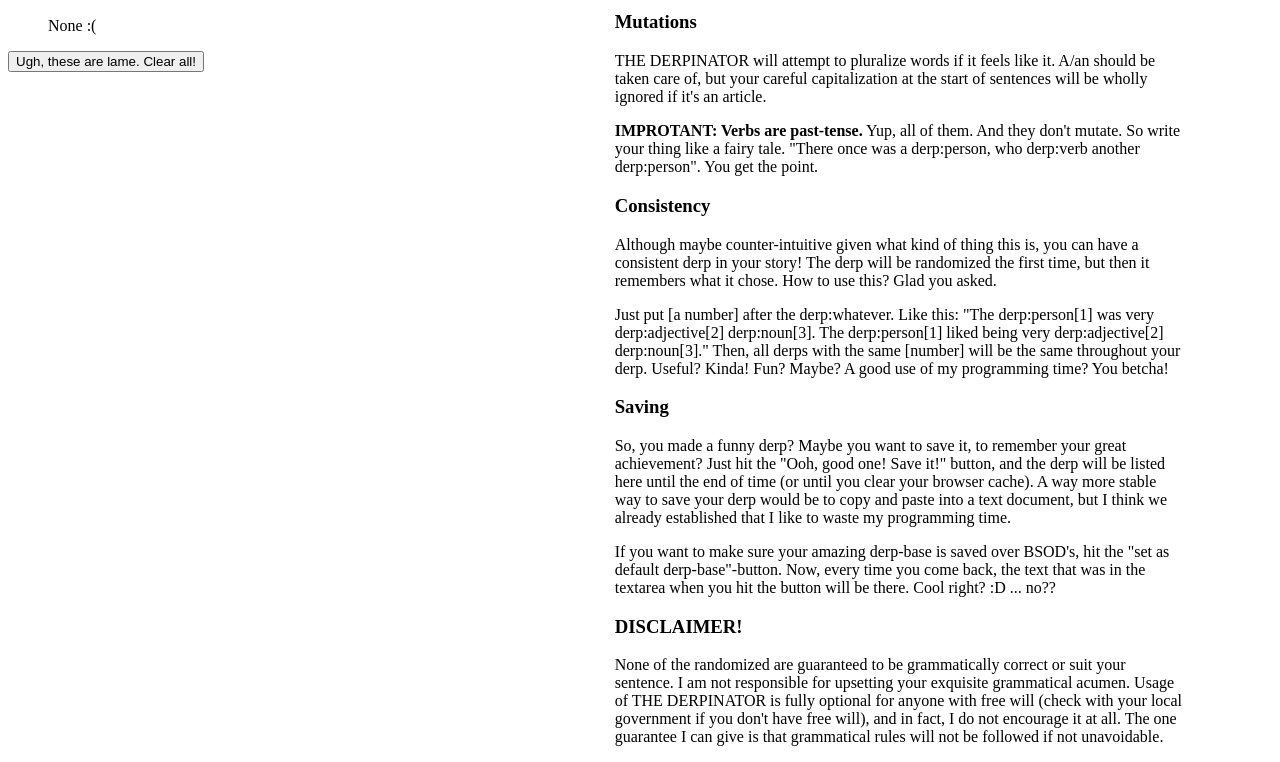
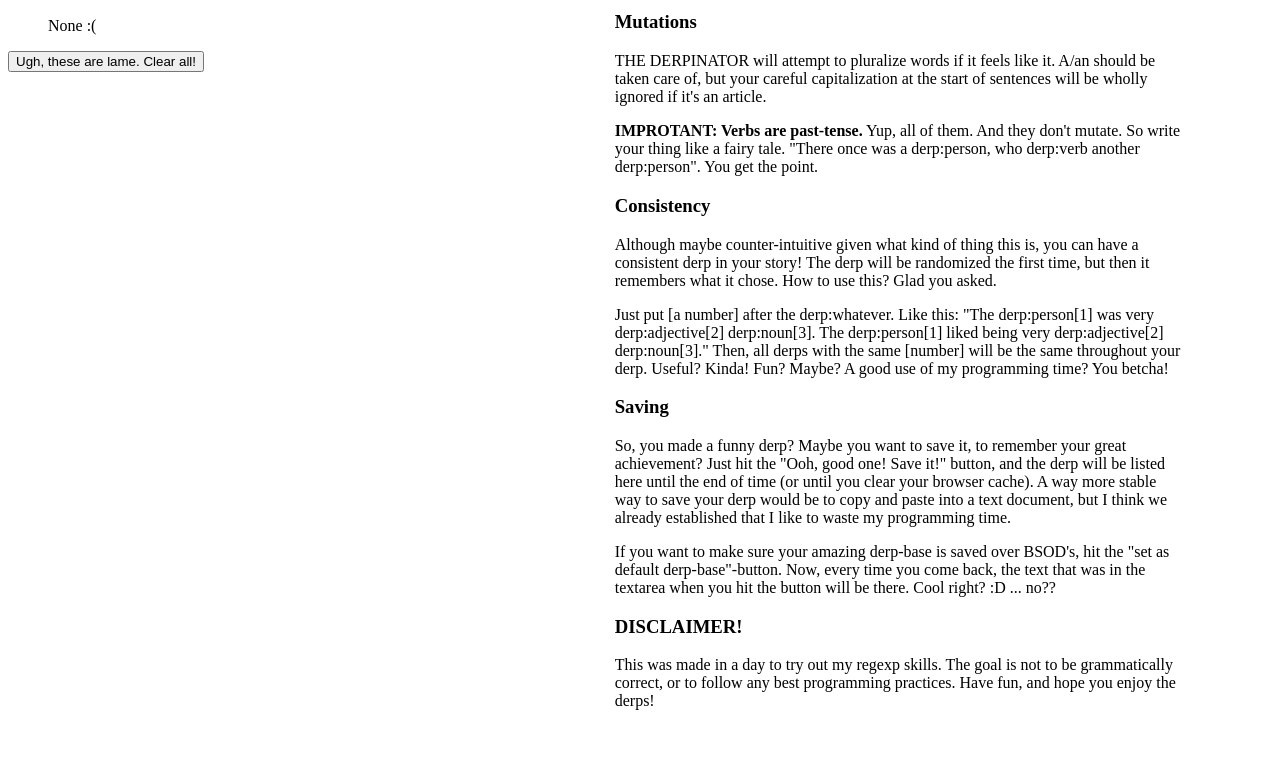
Before and after one commit to danieldunderfelt/derpinator, a website: page dist/index.html in a window 1280 px wide. Shown: the part 540-1302 px from the top of the page. After the commit the page ends 1266 px from the top, so only its background shows below. Drawn offline with Linux system fonts and the light colour scheme.

Commit message:
Updated disclaimer

```diff
--- a/dist/index.html
+++ b/dist/index.html
@@ -105,7 +105,7 @@ A derp:adjective derp:person derp:adverb derp:verb a derp:adjective derp:noun wh
 			DISCLAIMER!
 		</h3>
 		<p>
-			None of the randomized are guaranteed to be grammatically correct or suit your sentence. I am not responsible for upsetting your exquisite grammatical acumen. Usage of THE DERPINATOR is fully optional for anyone with free will (check with your local government if you don't have free will), and in fact, I do not encourage it at all. The one guarantee I can give is that grammatical rules will not be followed if not unavoidable.
+			This was made in a day to try out my regexp skills. The goal is not to be grammatically correct, or to follow any best programming practices. Have fun, and hope you enjoy the derps!
 		</p>
 	</div>
 	<script>
```
